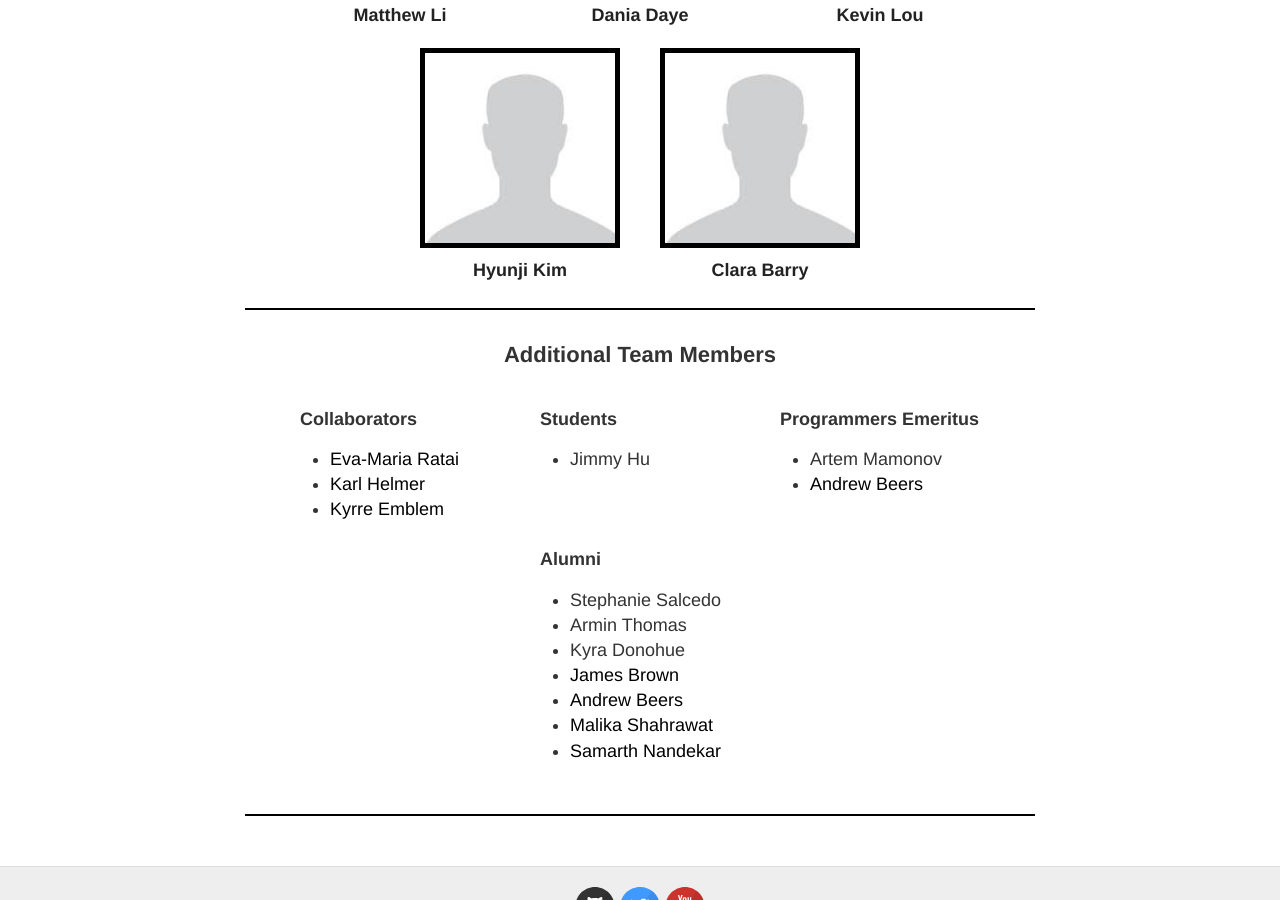
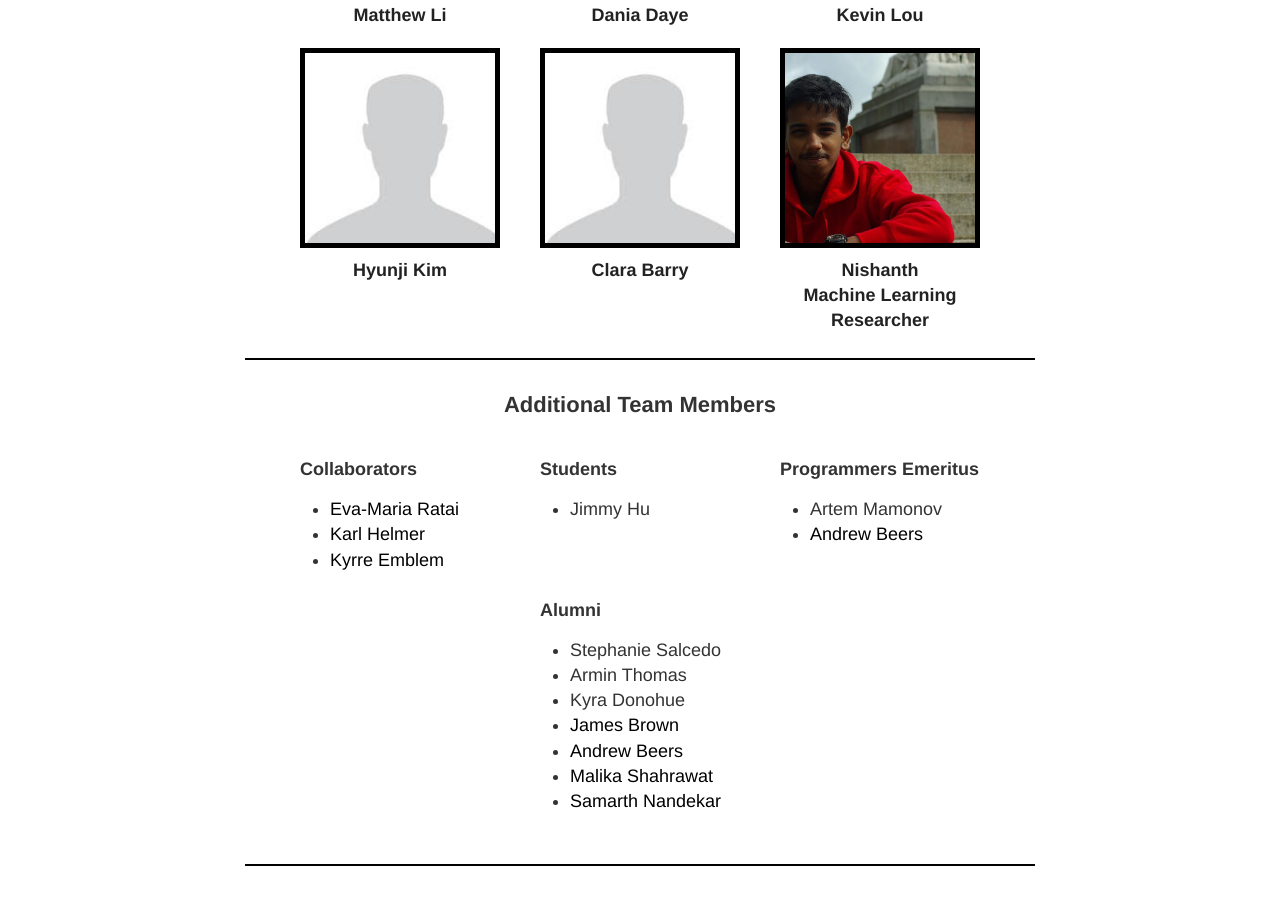
Before and after one commit to QTIM-Lab/qtim-lab.github.io, a Jekyll site: the page built from people.html, in a window 1280 px wide and 900 px high, scrolled down 1940 px. Built offline with Jekyll 4.4.1, drawn with Linux system fonts in a browser that asks for light colours.

Commit message:
adding Nishanth

```diff
--- a/people.html
+++ b/people.html
@@ -209,6 +209,16 @@ permalink: /people/
       </div>
       <h4>Clara Barry</br>
       </h4>
+    </a>
+  </div>
+
+  <div class="custom-col">
+    <a class="person" id="Nishanth" href="#personTitle">
+      <div class='image-container'>
+        <img src="../images/people/nishanth_500.jpg" class="flex-image" alt="Image">
+      </div>
+      <h4>Nishanth</br>
+      Machine Learning Researcher</h4>
     </a>
   </div>
 
@@ -535,6 +545,17 @@ permalink: /people/
    $("#pdetails").html("Coming soon...")
 
 });
+
+   $("#Nishanth").click(function() {
+
+   $("#imagename").attr("src", "../images/people/nishanth_500.jpg")
+
+   $("#personTitle").html("Machine Learning Researcher, Martinos Center @ MGH");
+
+   $("#pdetails").html("Nishanth is an entering senior at Shiv Nadar University, India. Having been fascinated by algorithm design, he took up competitive programming in school and made the switch to machine learning in his junior year. His previous work includes some applications of few-shot learning, generative modelling and succesful participation in ML hackathons. His current areas of interest lie in the broad domain of deep learning for computer vision and he is exploring some applications of generative modelling on medical datasets. Outside work, he is an active musician in Delhi and plays the violin for his band. His internet search history is characterized by hours of meaningless basketball tapes, tennis highlights and poker tutorials. He also loves playing sports and is always on the lookout for a pick-up game.")
+
+});
+
 // Alumni
 
  //  $("#Samarth").click(function() {
```
Also changed, not shown: images/people/nishanth_500.jpg (added).
